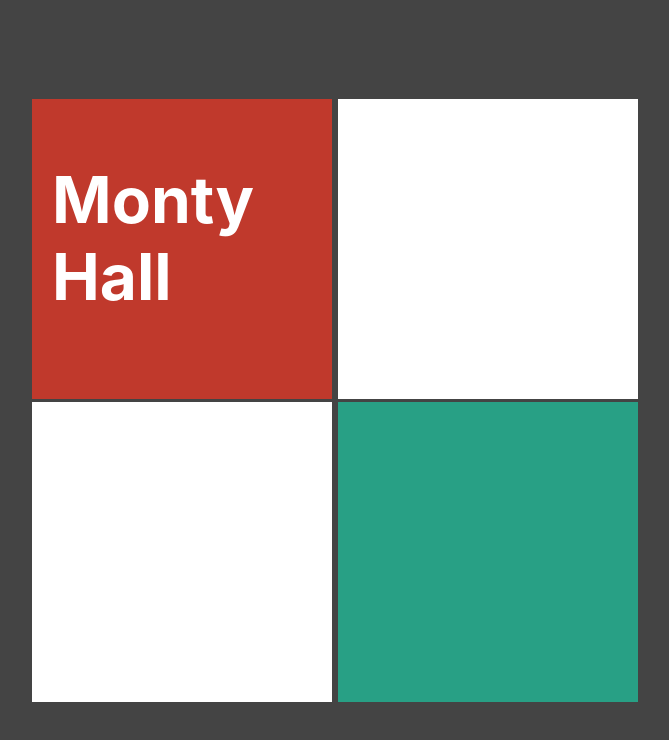
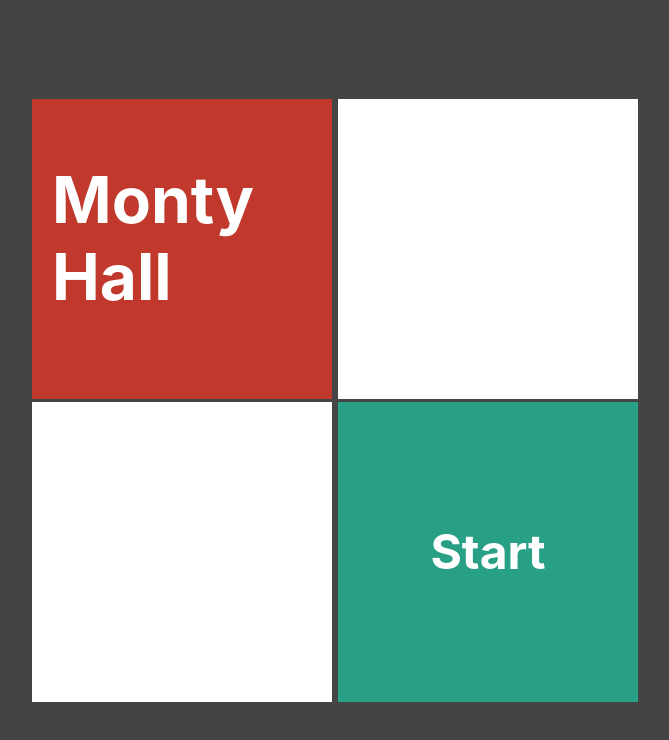
Before and after one commit to betosan83/next-monty-hall-doors, a Next.js app: page / in a window 1280 px wide. Shown: the top 740 px of the page, without its empty margins (305-974 px from the left). Built offline with nearby package versions, Linux system fonts and the light colour scheme.

Commit message:
New Form for navigation.

```diff
--- a/pages/index.tsx
+++ b/pages/index.tsx
@@ -1,6 +1,6 @@
 import Card from "../components/Card";
 import styles from "../styles/Form.module.css"
-
+import Link from "next/link"
 
 export default function Form() {
 
@@ -13,8 +13,13 @@ export default function Form() {
         <Card />
       </div>
       <div>
-        <Card />
-        <Card bgcolor="#28a085" />
+        <Card >
+        </Card>
+        <Card bgcolor="#28a085">
+          <Link href={`/game/4/2`} passHref={true}>
+            <h2 className={styles.link}>Start</h2>
+          </Link>
+        </Card>
       </div>
     </div >
   )
--- a/styles/Form.module.css
+++ b/styles/Form.module.css
@@ -4,3 +4,11 @@
     align-items: center;
     height: 100vh;
 }
+
+.link  {
+    flex: 1;
+    margin: 0;
+    justify-content: center;
+    align-items: center;
+    display: flex;
+}
```
